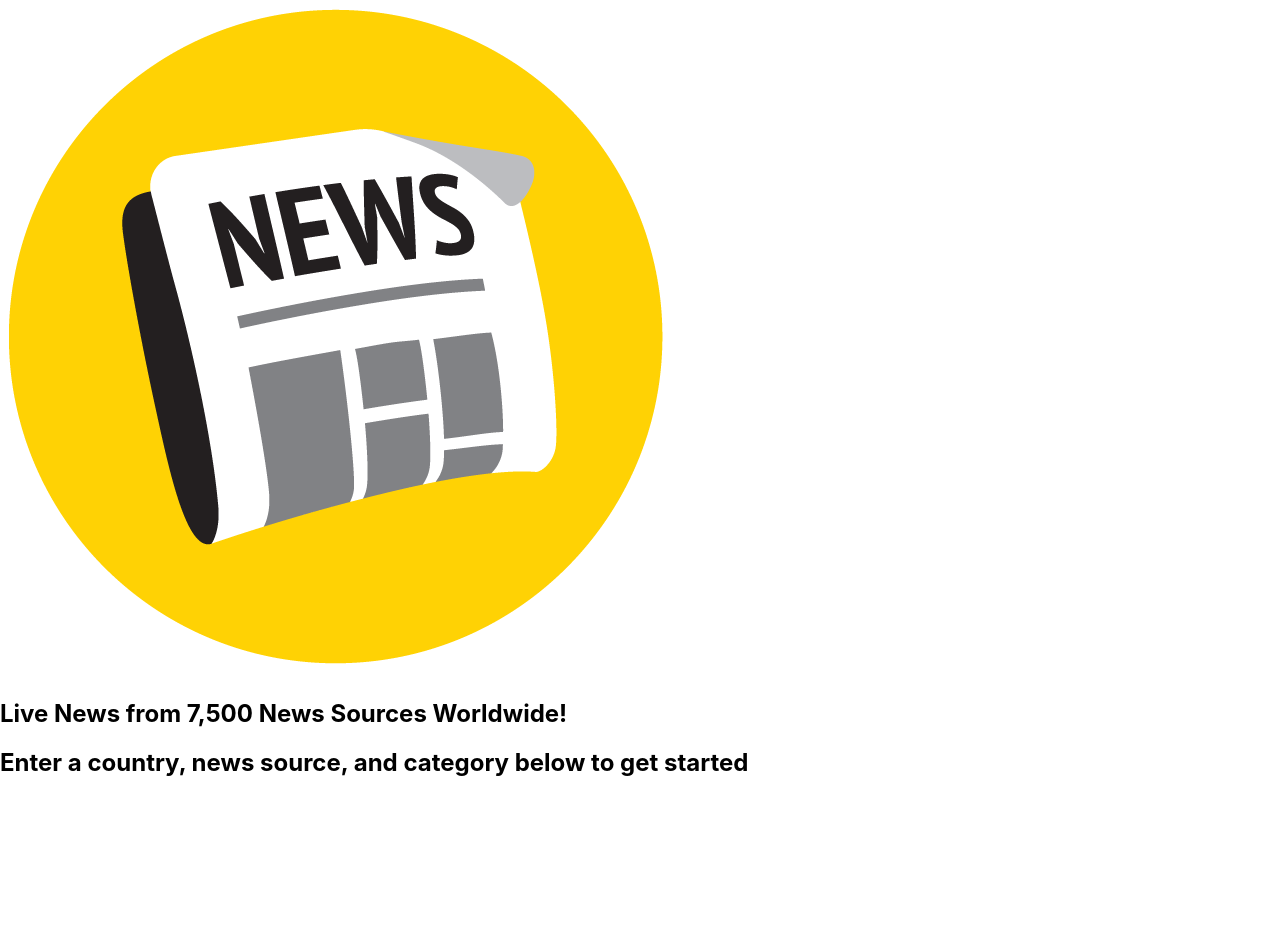
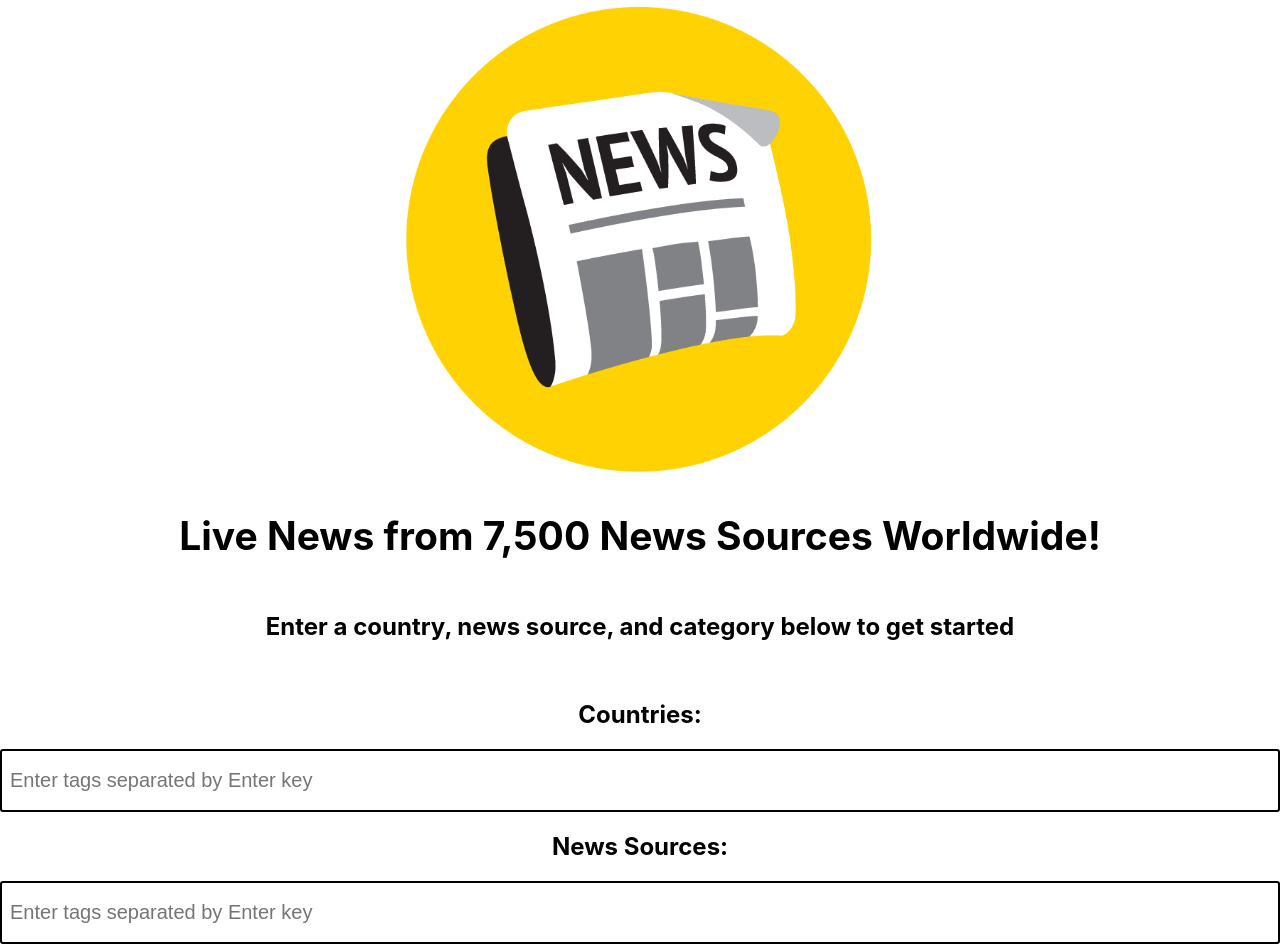
Before and after one commit to benkores/CSC226-FinalProject, a React (Create React App) app in the folder frontend/react-docker/: page / in a window 1280 px wide. Before the commit the page ends 800 px from the top, so only its background shows below. Built offline with nearby package versions, Linux system fonts and the light colour scheme.

Commit message:
Tag input for countries and news sources

```diff
--- a/frontend/react-docker/src/App.css
+++ b/frontend/react-docker/src/App.css
@@ -1,5 +1,5 @@
 .App {
-  text-align: center
+  text-align: center;
 }
 
 .App-logo {
@@ -28,3 +28,46 @@
     transform: rotate(360deg);
   }
 }
+
+.tags-input-container{
+  border: 2px solid #000;
+  padding: .5em;
+  border-radius: 3px;
+  margin-top: 1em;
+  display: flex;
+  align-items: center;
+  justify-content: center;
+  flex-wrap: wrap;
+  gap: .5em;
+}
+
+.tag-item{
+  background-color: blue;
+  display: inline-block;
+  padding: .5em .75em;
+  border-radius: 20px;
+  font-size: 20px;
+  color: white;
+}
+
+
+.tag-item .close{
+  height: 20px;
+  width: 20px;
+  background-color: white;
+  color: black;
+  border-radius: 50%;
+  display: inline-flex;
+  justify-content: center;
+  align-items: center;
+  margin-left: .5em;
+  font-size: 20px;
+  cursor: pointer;
+}
+
+.tags-input{
+  flex-grow: 1;
+  padding: .5em 0;
+  border: none;
+  outline: none;
+}
--- a/frontend/react-docker/src/App.js
+++ b/frontend/react-docker/src/App.js
@@ -1,5 +1,7 @@
 import React from "react";
 import MyComponent from "./components/MyComponent.js";
+import './App.css';
+import TagInput from "./components/TagInput.js";
 
 function App() {
   return (
@@ -8,7 +10,9 @@ function App() {
         <img src={require('./imgs/news_icon.png')} className="App-logo" alt="logo" />
         <h2>Live News from 7,500 News Sources Worldwide!</h2>
       </header>
-        <h2>Enter a country, news source, and category below to get started</h2>
+      <h2>Enter a country, news source, and category below to get started</h2><br></br>
+      <h2>Countries:</h2><TagInput/>
+      <h2>News Sources:</h2><TagInput/>
     </div>
   );
 }
--- /dev/null
+++ b/frontend/react-docker/src/components/TagInput.js
@@ -0,0 +1,35 @@
+import React from "react";
+import '../App.css';
+import { useState } from 'react';
+
+function TagInput(){
+    const [tags, setTags] = useState([]);
+
+    function handleKeyDown(e){
+        if(e.key !== 'Enter') return
+        const value = e.target.value
+        if(!value.trim()) return
+        setTags([...tags, value])
+        e.target.value = ''
+    }
+
+
+    function removeTag(index){
+        setTags(tags.filter((el, i) => i !== index))
+    }
+
+
+    return (
+        <div className="tags-input-container">
+            { tags.map((tag, index) => (
+                <div className="tag-item" key={index}>
+                    <span className="text">{tag}</span>
+                    <span className="close" onClick={() => removeTag(index)}>&times;</span>
+                </div>
+            )) }
+            <input style={{ fontSize: "20px" }} onKeyDown={handleKeyDown} type="text" className="tags-input" placeholder="Enter tags separated by Enter key" />
+        </div>
+    )
+}
+
+export default TagInput;
```
